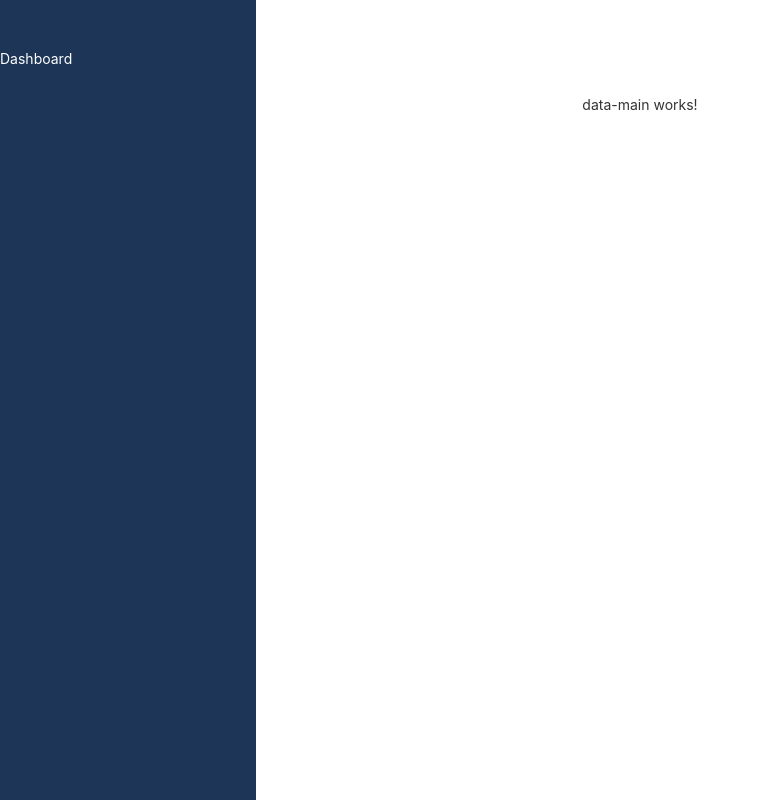
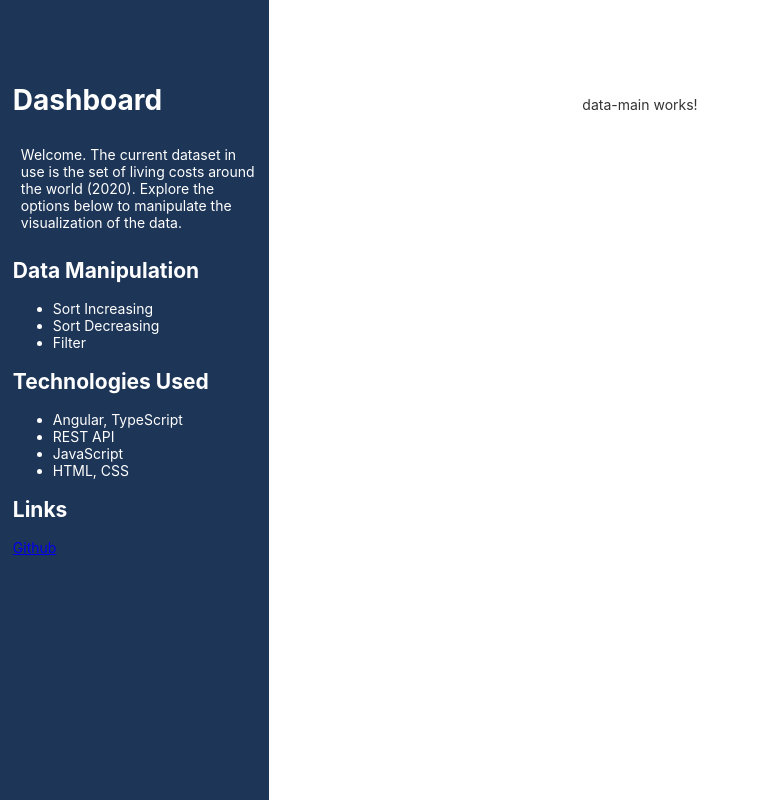
Before and after one commit to JoshuaPark823/angular-data-visualization, an Angular app in the folder data-vis/: page / in a window 1280 px wide. Shown: the whole page, without its empty margins (0-759 px from the left). Built offline with nearby package versions, Linux system fonts and the light colour scheme.

Commit message:
update to side-panel component

```diff
--- a/data-vis/src/app/side-panel/side-panel.component.css
+++ b/data-vis/src/app/side-panel/side-panel.component.css
@@ -15,5 +15,11 @@
     left: 0;
     background-color: #1d3557;
     overflow-x: hidden; /* Disable horizontal scroll */
-    padding-top: 50px;
+    padding-top: 5%;
+    padding-left: 1%;
 }
+
+.content {
+    padding-top: 10px;
+    padding-bottom: 10px;
+}
--- a/data-vis/src/app/side-panel/side-panel.component.html
+++ b/data-vis/src/app/side-panel/side-panel.component.html
@@ -1,5 +1,32 @@
-<div class = "panel-container">
-    <div class = "panel-main">
-        Dashboard
+    <div class="wrapper">
+        <div class = "panel-main">
+
+            <h1>Dashboard</h1>
+
+            <body class = "content">
+                Welcome. The current dataset in use is the set of living costs
+                around the world (2020). Explore the options below to manipulate
+                the visualization of the data.
+            </body>
+
+            <h2>Data Manipulation</h2>
+            <ul class = "options-list">
+                <li>Sort Increasing</li>
+                <li>Sort Decreasing</li>
+                <li>Filter</li>
+            </ul>
+
+            <h2>Technologies Used</h2>
+            <ul class = "tech-list">
+                <li>Angular, TypeScript</li>
+                <li>REST API</li>
+                <li>JavaScript</li>
+                <li>HTML, CSS</li>
+            </ul>
+
+            <h2>Links</h2>
+            <a href = "https://github.com/JoshuaPark823/angular-data-visualization">
+                Github
+            </a>
+        </div>
     </div>
-</div>
```
